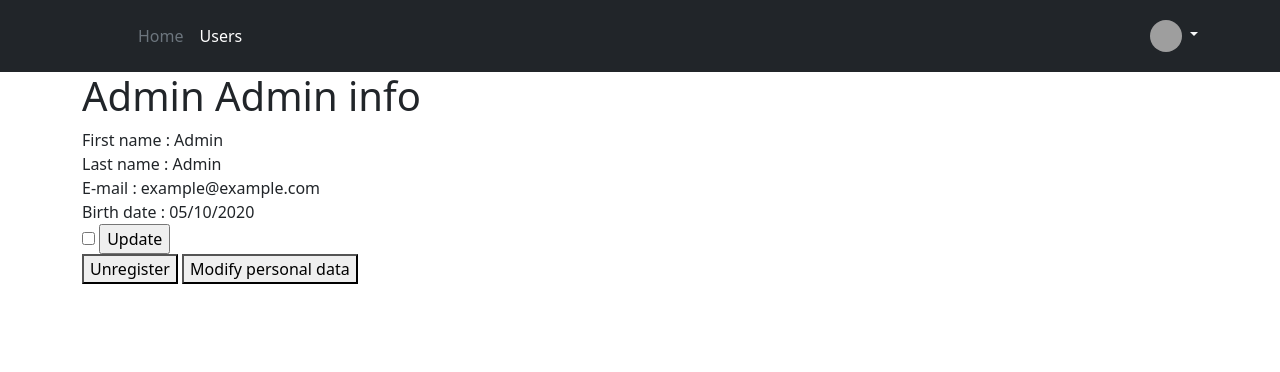
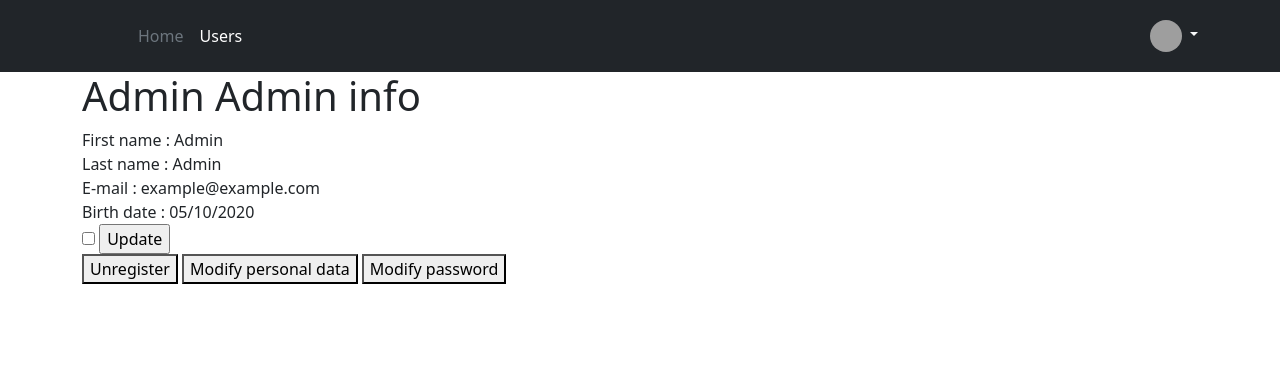
Before and after one commit to alessiomatricardi/ase-hw2, a Flask app: page /profile in a window 1280 px wide. Shown: the top 372 px of the page. Run offline with Flask 2, Linux system fonts and the light colour scheme; a user stored in the database is signed in; parts of the project's set-up code (start-up, migrations or seed data) failed here and were passed over; grey boxes are pictures that could not be loaded.

Commit message:
Implemented functionality to modify the password of an account
forms.py:
added a form for the modification of the password containing 3 password fields (old, new and repetition f new password)

modify_password.html:
page that renders the form for the modification of the password

user_details.html:
contains a new button for the modification of the password

users.py:
added a route to handle the modificatin of the password. GET to retrieve the modification password form. POST for the update of the password.
If some errors occur while modifying the password, the user_logic function will return a specific integer /that is properly hendled depending on the error)

user_logic.py:
added methods for the modification of the password.
-check_form_password --> check if the old password is the same of the one stored in the database, that the old and new password are not the same and that the new password and the repeated new password are different. If no errors occur, value '4' is returned (Which stands for "NO ERRORS")
-modify_password --> set the new password for the current user

```diff
--- a/monolith/forms.py
+++ b/monolith/forms.py
@@ -62,3 +62,31 @@ class ModifyPersonalDataForm(FlaskForm):
     lastname = f.StringField('Last name', validators=[DataRequired()])
     date_of_birth = f.DateField('Date of birth', render_kw = {'type' : 'date'})
     display = ['firstname', 'lastname', 'date_of_birth']
+
+class ModifyPasswordForm(FlaskForm):
+    old_password = f.PasswordField('Old password', validators=[
+        DataRequired(),
+        # this allow us to check the password on server-side
+        Length(min = 8, message = 'Password must be at least %(min)d characters'),
+        ],
+        # this add minlength attribute to the <input> rendered, for client-side check
+        render_kw = {'minlength' : '8'}
+        )
+    new_password = f.PasswordField('New password', validators=[
+        DataRequired(),
+        # this allow us to check the password on server-side
+        Length(min = 8, message = 'Password must be at least %(min)d characters'),
+        ],
+        # this add minlength attribute to the <input> rendered, for client-side check
+        render_kw = {'minlength' : '8'}
+        )
+    repeat_new_password = f.PasswordField('Repeat the new password', validators=[
+        DataRequired(),
+        # this allow us to check the password on server-side
+        Length(min = 8, message = 'Password must be at least %(min)d characters'),
+        ],
+        # this add minlength attribute to the <input> rendered, for client-side check
+        render_kw = {'minlength' : '8'}
+        )
+
+    display = ['old_password', 'new_password', 'repeat_new_password']
--- a/monolith/templates/user_details.html
+++ b/monolith/templates/user_details.html
@@ -22,9 +22,12 @@ Birth date : {{user.date_of_birth.strftime('%d/%m/%Y')}} <br>
   <button onclick="location.href = '/unregister';" id="unregister_button"
     class="float-left submit-button">Unregister</button>
 
-    <!-- CHECK POSITION OF THE BUTTONS -->
+  <!-- CHECK POSITION OF THE BUTTONS -->
   <button onclick="location.href = '/profile/data';" id="modify_personal_data_button"
   class="float-left submit-button">Modify personal data</button>
+
+  <button onclick="location.href = '/profile/password';" id="modify_password_button"
+  class="float-left submit-button">Modify password</button>
 
   {% else %}
 
--- a/monolith/views/users.py
+++ b/monolith/views/users.py
@@ -6,7 +6,7 @@ from flask.signals import message_flashed
 from flask_wtf import form
 
 from monolith.database import User, db
-from monolith.forms import ContentFilterForm, UserForm, BlockForm, ModifyPersonalDataForm
+from monolith.forms import ContentFilterForm, UserForm, BlockForm, ModifyPersonalDataForm, ModifyPasswordForm
 from monolith.content_filter_logic import ContentFilterLogic
 from monolith.user_logic import UserLogic
 
@@ -158,8 +158,6 @@ def _content_filter():
 def modify_personal_data():
     if current_user is not None and hasattr(current_user, 'id'):
 
-        # TODO if needed, create an instance of UserLogic
-
         if request.method == 'GET':
             form = ModifyPersonalDataForm()
 
@@ -187,3 +185,42 @@ def modify_personal_data():
 
     else:
         return redirect('/login')
+
+
+@users.route('/profile/password', methods=['GET', 'POST'])
+def modify_password():
+    if current_user is not None and hasattr(current_user, 'id'):
+
+        if request.method == 'GET':
+            form = ModifyPasswordForm()
+            return render_template('modify_password.html', form=form)
+
+
+        elif request.method == 'POST':
+
+            user_logic = UserLogic()
+
+            form = request.form
+
+            # check if the old password is the same of the one stored in the database
+            # check that the old and new password are not the same
+            # check that the new password and the repeated new password are equal
+            result = user_logic.check_form_password(current_user.id, form['old_password'], form['new_password'], form['repeat_new_password'])
+
+            if result == 1:
+                flash("The old password you inserted is incorrect. Please insert the correct one.")
+                return redirect('/profile/password')
+            elif result == 2:
+                flash("Please insert a password different from the old one.")
+                return redirect('/profile/password')
+            elif result == 3:
+                flash("The new password and its repetition must be equal.")
+                return redirect('/profile/password')
+            else:
+                # proceed to the modification of the password
+                user_logic.modify_password(current_user.id, form['new_password'])
+
+                return redirect('/profile')
+
+    else:
+        return redirect('/login')
```
Also changed, not shown: monolith/classes/tests/test_apopulate_db.py (+1 -1 lines), monolith/templates/modify_password.html (added, +43 -0 lines), monolith/user_logic.py (+29 -1 lines).
